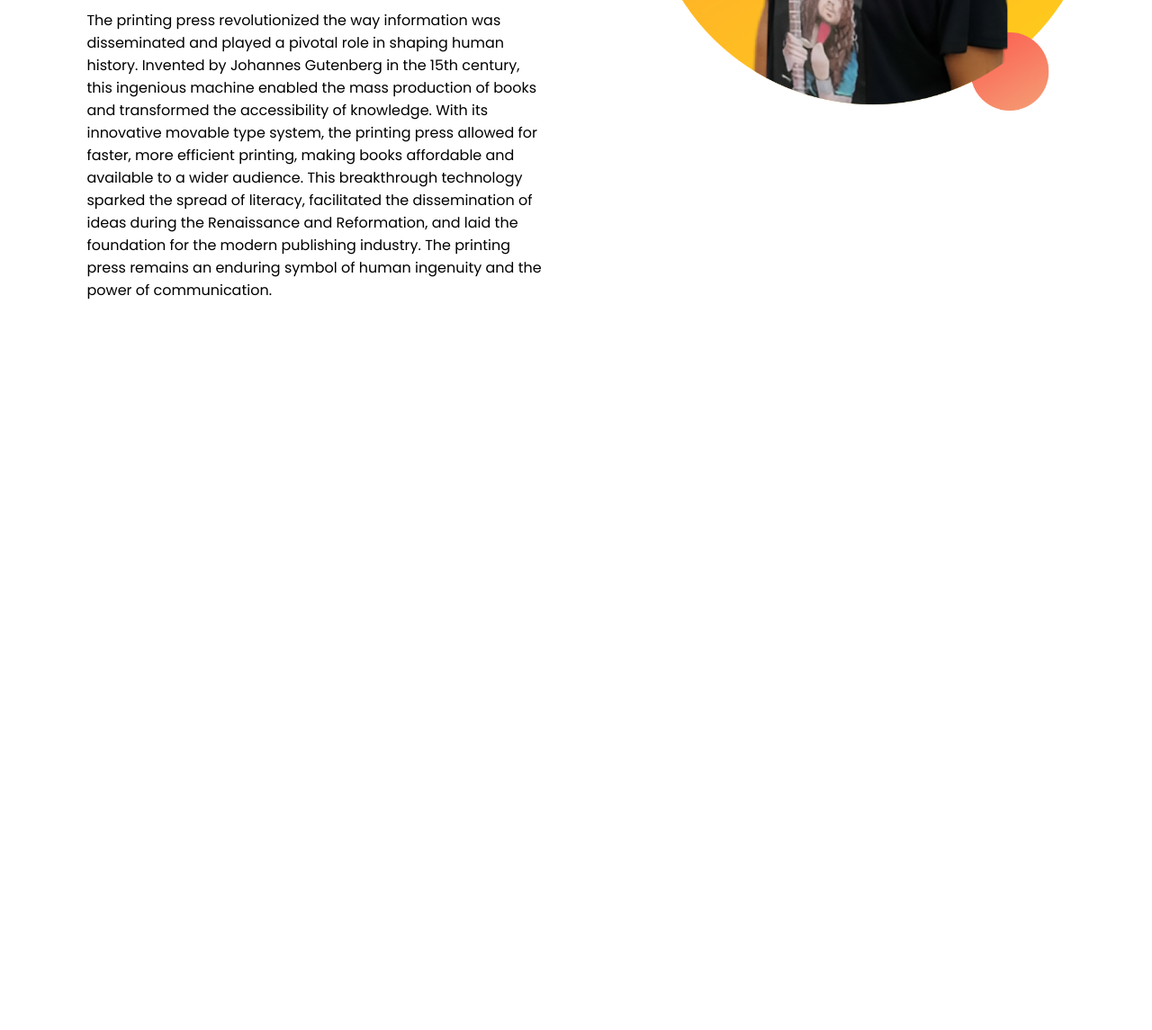
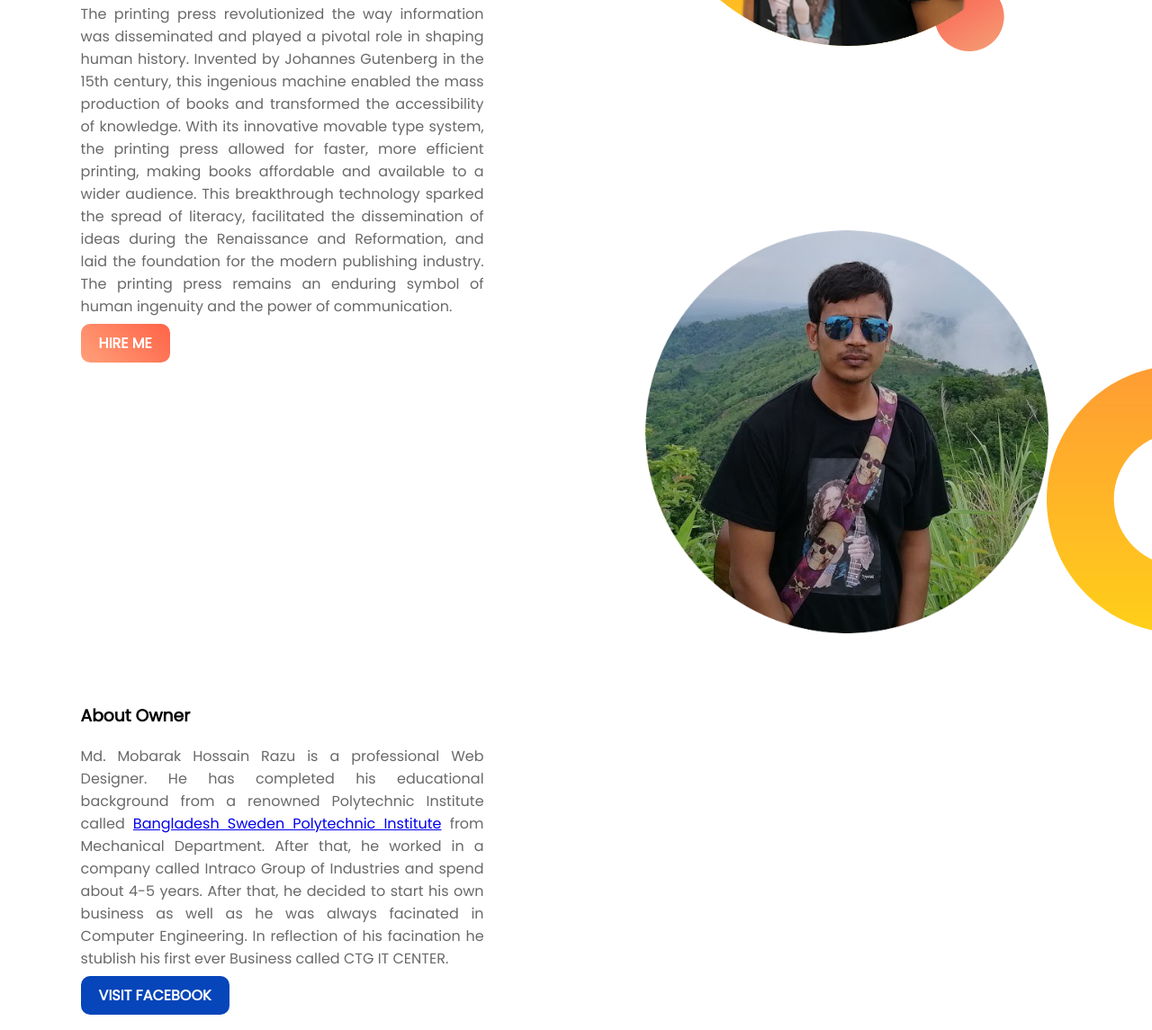
Before and after one commit to ctgitccenter/ctgit-center, a plain HTML site: page index.html in a window 1280 px wide. Shown: the part 420-1565 px from the top of the page at 90% size. Before the commit the page ends 800 px from the top, so only its background shows below. Drawn offline with Linux system fonts and the light colour scheme.

Commit message:
finally two step

```diff
--- a/index.html
+++ b/index.html
@@ -8,17 +8,28 @@
     <link rel="stylesheet" href="style.css">
 </head>
 <body>
-    <section>
+    <section class="top-banner">
         <div class="half">
             <h1>Welcome To</h1>
             <h1><span class="colorname">CTG IT CENTER</span> online</h1>
             <h3>Online Works & Printing Soloution</h3>
             <p> The printing press revolutionized the way information was disseminated and played a pivotal role in shaping human history. Invented by Johannes Gutenberg in the 15th century, this ingenious machine enabled the mass production of books and transformed the accessibility of knowledge. With its innovative movable type system, the printing press allowed for faster, more efficient printing, making books affordable and available to a wider audience. This breakthrough technology sparked the spread of literacy, facilitated the dissemination of ideas during the Renaissance and Reformation, and laid the foundation for the modern publishing industry. The printing press remains an enduring symbol of human ingenuity and the power of communication.</p>
+            <a class="link-button" target="_blank" href="https://www.linkedin.com/in/md-mobarak-hossain-4768b0210/"> HIRE ME</a>
         </div>
         <div class="half">
             <img src="images/profile.png" alt="">
         </div>
 
     </section>
+    <section class="middle-banner">
+        <div class="half">
+            <img src="images/owner.png" alt="">
+        </div>
+        <div class="half">
+            <h3>About Owner</h3>
+            <p><span>Md. Mobarak Hossain Razu</span> is a professional Web Designer. He has completed his educational background from a renowned Polytechnic Institute called  <a target="_blank" href="https://www.bspi.gov.bd/">Bangladesh Sweden Polytechnic Institute</a> from Mechanical Department. After that, he worked in a company called Intraco Group of Industries and spend about 4-5 years. After that, he decided to start his own business as well as he was always facinated in Computer Engineering. In reflection of his facination he stublish his first ever Business called CTG IT CENTER.</p>
+            <a class="link-button2" target="_blank" href="https://www.facebook.com/mdmhrz/"> VISIT FACEBOOK</a>
+        </div>
+    </section>
 </body>
 </html>
--- a/style.css
+++ b/style.css
@@ -1,13 +1,15 @@
 body{
     font-family: 'Poppins', sans-serif;
+    margin: 0;
 }
 .colorname{
     color: chocolate;
 }
 .half{
-    width: 40%;
+    width: 35%;
     float: left;
     margin-left: 5%;
+    margin-right: 5%;
     padding: 2%;
 }
 .half img{
@@ -16,3 +18,40 @@ body{
 h1{
     font-size: 50px;
 }
+p{
+    color: dimgray;
+    text-align: justify;
+}
+
+.top-banner{
+    background-image: url(images/top-banner.png);
+    background-repeat: no-repeat;
+
+}
+section{
+    height: 500px;
+    padding-bottom: 150px;
+}
+.link-button{
+    text-decoration: none;
+    padding: 10px 20px;
+    border-radius: 10px;
+    background-image: linear-gradient(45deg, lightSalmon, tomato);
+    color: white;
+    font-weight: bold;
+}
+
+.link-button2{
+    text-decoration: none;
+    padding: 10px 20px;
+    border-radius: 10px;
+    background-color: rgb(6, 69, 186);
+    color: white;
+    font-weight: bold;
+}
+.middle-banner{
+    background-image: url(images/dream-bg.png);
+    background-repeat: no-repeat;
+    background-position: right;
+
+}
```
Also changed, not shown: images/dream-bg.png (added), images/exp-bg.png (added), images/my-bg.png (added), images/my-bg2.png (added), images/owner.png (added), images/top-banner.png (added).
